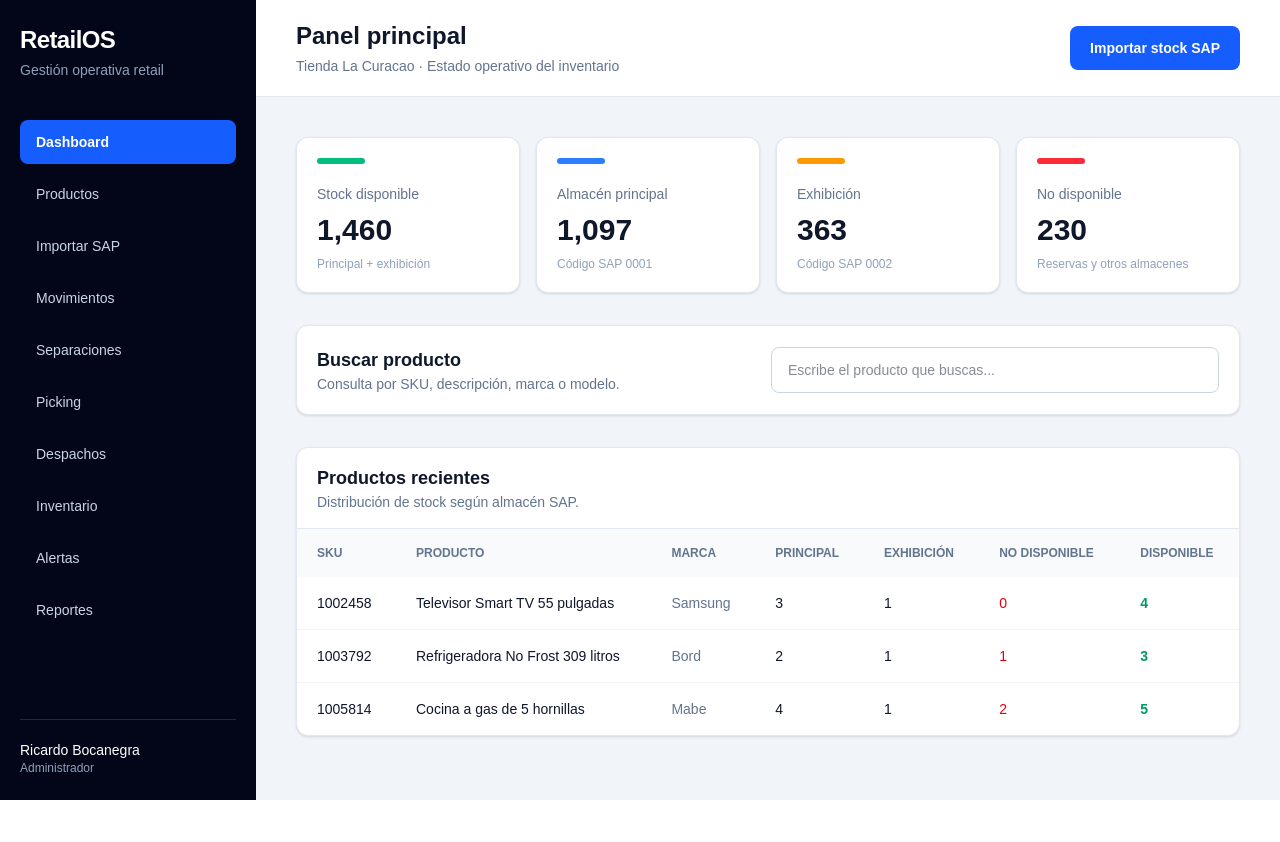
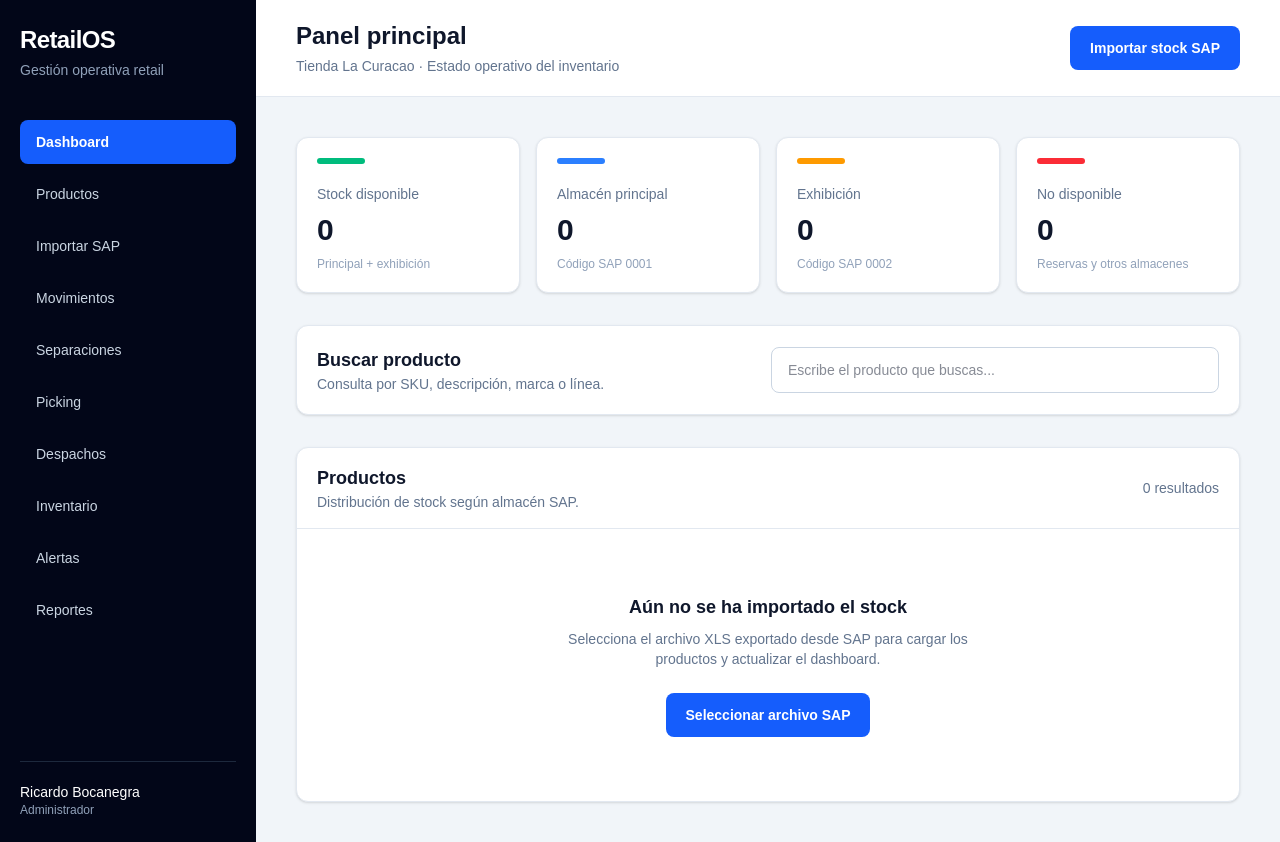
Before and after one commit to rbocanegravilla-ship-it/retailos, a Next.js app in the folder retailos-web/: page / in a window 1280 px wide. Before the commit the page ends 800 px from the top, so only its background shows below. Built offline with nearby package versions, Linux system fonts and the light colour scheme.

Commit message:
Implementar importador SAP y buscador de productos

```diff
--- a/retailos-web/src/app/page.tsx
+++ b/retailos-web/src/app/page.tsx
@@ -1,64 +1,311 @@
-const indicators = [
+"use client";
+
+import {
+  ChangeEvent,
+  useEffect,
+  useMemo,
+  useRef,
+  useState,
+} from "react";
+
+type Product = {
+  sku: string;
+  description: string;
+  brand: string;
+  line: string;
+  principal: number;
+  exhibition: number;
+  unavailable: number;
+};
+
+type ImportMessage = {
+  type: "success" | "error" | "idle";
+  text: string;
+};
+
+const STORAGE_KEY = "retailos-products-v1";
+
+function normalizeHeader(value: string): string {
+  return value
+    .normalize("NFD")
+    .replace(/[\u0300-\u036f]/g, "")
+    .toLowerCase()
+    .replace(/[.\s_-]/g, "")
+    .trim();
+}
+
+function parseQuantity(value: string): number {
+  const cleaned = value
+    .trim()
+    .replace(/\s/g, "")
+    .replace(/,/g, "");
+
+  const quantity = Number(cleaned);
+
+  return Number.isFinite(quantity) ? quantity : 0;
+}
+
+function parseSapFile(text: string): Product[] {
+  const lines = text
+    .replace(/\u0000/g, "")
+    .split(/\r?\n/)
+    .filter((line) => line.trim().length > 0);
+
+  const headerRowIndex = lines.findIndex(
+    (line) =>
+      line.includes("Artículo") &&
+      line.includes("Alm.") &&
+      line.includes("LibrUtiliz"),
+  );
+
+  if (headerRowIndex === -1) {
+    throw new Error(
+      "No se encontraron las columnas Artículo, Alm. y LibrUtiliz.",
+    );
+  }
+
+  const headers = lines[headerRowIndex]
+    .split("\t")
+    .map((header) => normalizeHeader(header));
+
+  const headerIndex = new Map<string, number>();
+
+  headers.forEach((header, index) => {
+    if (header) {
+      headerIndex.set(header, index);
+    }
+  });
+
+  const requiredHeaders = [
+    "alm",
+    "articulo",
+    "textobrevedearticulo",
+    "textomarca",
+    "linea",
+    "librutiliz",
+  ];
+
+  const missingHeaders = requiredHeaders.filter(
+    (header) => !headerIndex.has(header),
+  );
+
+  if (missingHeaders.length > 0) {
+    throw new Error(
+      `Faltan columnas necesarias: ${missingHeaders.join(", ")}`,
+    );
+  }
+
+  const productsMap = new Map<string, Product>();
+
+  for (const line of lines.slice(headerRowIndex + 1)) {
+    const columns = line.split("\t");
+
+    const getValue = (header: string): string => {
+      const index = headerIndex.get(header);
+      return index === undefined ? "" : (columns[index] ?? "").trim();
+    };
+
+    const sku = getValue("articulo");
+    const warehouse = getValue("alm").padStart(4, "0");
+    const quantity = parseQuantity(getValue("librutiliz"));
+
+    if (!sku || !warehouse || quantity === 0) {
+      continue;
+    }
+
+    const existingProduct = productsMap.get(sku);
+
+    const product: Product =
+      existingProduct ?? {
+        sku,
+        description: getValue("textobrevedearticulo"),
+        brand: getValue("textomarca"),
+        line: getValue("linea"),
+        principal: 0,
+        exhibition: 0,
+        unavailable: 0,
+      };
+
+    if (warehouse === "0001") {
+      product.principal += quantity;
+    } else if (warehouse === "0002") {
+      product.exhibition += quantity;
+    } else {
+      product.unavailable += quantity;
+    }
+
+    productsMap.set(sku, product);
+  }
+
+  return Array.from(productsMap.values()).sort((a, b) =>
+    a.description.localeCompare(b.description, "es"),
+  );
+}
+
+export default function Home() {
+  const [products, setProducts] = useState<Product[]>([]);
+  const [search, setSearch] = useState("");
+  const [fileName, setFileName] = useState("");
+  const [importMessage, setImportMessage] = useState<ImportMessage>({
+    type: "idle",
+    text: "",
+  });
+
+  const fileInputRef = useRef<HTMLInputElement>(null);
+
+  useEffect(() => {
+    try {
+      const savedProducts = localStorage.getItem(STORAGE_KEY);
+
+      if (savedProducts) {
+        setProducts(JSON.parse(savedProducts) as Product[]);
+      }
+    } catch {
+      localStorage.removeItem(STORAGE_KEY);
+    }
+  }, []);
+
+  const indicators = useMemo(() => {
+    const totals = products.reduce(
+      (accumulator, product) => {
+        accumulator.principal += product.principal;
+        accumulator.exhibition += product.exhibition;
+        accumulator.unavailable += product.unavailable;
+        return accumulator;
+      },
+      {
+        principal: 0,
+        exhibition: 0,
+        unavailable: 0,
+      },
+    );
+
+    return {
+      ...totals,
+      available: totals.principal + totals.exhibition,
+    };
+  }, [products]);
+
+  const filteredProducts = useMemo(() => {
+    const normalizedSearch = search.trim().toLowerCase();
+
+    if (!normalizedSearch) {
+      return products;
+    }
+
+    return products.filter((product) =>
+      [
+        product.sku,
+        product.description,
+        product.brand,
+        product.line,
+      ].some((value) => value.toLowerCase().includes(normalizedSearch)),
+    );
+  }, [products, search]);
+
+  async function handleFileChange(
+    event: ChangeEvent<HTMLInputElement>,
+  ): Promise<void> {
+    const file = event.target.files?.[0];
+
+    if (!file) {
+      return;
+    }
+
+    setFileName(file.name);
+    setImportMessage({
+      type: "idle",
+      text: "Leyendo y procesando el archivo SAP...",
+    });
+
+    try {
+      const buffer = await file.arrayBuffer();
+      const bytes = new Uint8Array(buffer);
+
+      const encoding =
+        bytes[0] === 0xff && bytes[1] === 0xfe
+          ? "utf-16le"
+          : "utf-8";
+
+      const decodedText = new TextDecoder(encoding).decode(buffer);
+      const importedProducts = parseSapFile(decodedText);
+
+      if (importedProducts.length === 0) {
+        throw new Error(
+          "El archivo fue leído, pero no contiene productos con stock.",
+        );
+      }
+
+      setProducts(importedProducts);
+      localStorage.setItem(
+        STORAGE_KEY,
+        JSON.stringify(importedProducts),
+      );
+
+      setImportMessage({
+        type: "success",
+        text: `${importedProducts.length.toLocaleString(
+          "es-PE",
+        )} productos cargados correctamente.`,
+      });
+    } catch (error) {
+      const message =
+        error instanceof Error
+          ? error.message
+          : "No fue posible procesar el archivo.";
+
+      setImportMessage({
+        type: "error",
+        text: message,
+      });
+    } finally {
+      event.target.value = "";
+    }
+  }
+
+  const cards = [
     {
       title: "Stock disponible",
-    value: "1,460",
+      value: indicators.available,
       detail: "Principal + exhibición",
       accent: "bg-emerald-500",
     },
     {
       title: "Almacén principal",
-    value: "1,097",
+      value: indicators.principal,
       detail: "Código SAP 0001",
       accent: "bg-blue-500",
     },
     {
       title: "Exhibición",
-    value: "363",
+      value: indicators.exhibition,
       detail: "Código SAP 0002",
       accent: "bg-amber-500",
     },
     {
       title: "No disponible",
-    value: "230",
+      value: indicators.unavailable,
       detail: "Reservas y otros almacenes",
       accent: "bg-red-500",
     },
   ];
 
-const products = [
-  {
-    sku: "1002458",
-    product: "Televisor Smart TV 55 pulgadas",
-    brand: "Samsung",
-    principal: 3,
-    exhibition: 1,
-    unavailable: 0,
-  },
-  {
-    sku: "1003792",
-    product: "Refrigeradora No Frost 309 litros",
-    brand: "Bord",
-    principal: 2,
-    exhibition: 1,
-    unavailable: 1,
-  },
-  {
-    sku: "1005814",
-    product: "Cocina a gas de 5 hornillas",
-    brand: "Mabe",
-    principal: 4,
-    exhibition: 1,
-    unavailable: 2,
-  },
-];
-
-export default function Home() {
   return (
     <main className="min-h-screen bg-slate-100 text-slate-900">
+      <input
+        ref={fileInputRef}
+        type="file"
+        accept=".xls,.txt"
+        onChange={handleFileChange}
+        className="hidden"
+      />
+
       <div className="flex min-h-screen">
         <aside className="hidden w-64 flex-col bg-slate-950 px-5 py-6 text-white lg:flex">
           <div className="mb-10">
-            <h1 className="text-2xl font-bold tracking-tight">RetailOS</h1>
+            <h1 className="text-2xl font-bold tracking-tight">
+              RetailOS
+            </h1>
             <p className="mt-1 text-sm text-slate-400">
               Gestión operativa retail
             </p>
@@ -79,6 +326,12 @@ export default function Home() {
             ].map((item, index) => (
               <button
                 key={item}
+                type="button"
+                onClick={() => {
+                  if (item === "Importar SAP") {
+                    fileInputRef.current?.click();
+                  }
+                }}
                 className={`w-full rounded-lg px-4 py-3 text-left transition ${
                   index === 0
                     ? "bg-blue-600 font-semibold"
@@ -91,43 +344,80 @@ export default function Home() {
           </nav>
 
           <div className="mt-auto border-t border-slate-800 pt-5">
-            <p className="text-sm font-medium">Ricardo Bocanegra</p>
-            <p className="text-xs text-slate-400">Administrador</p>
+            <p className="text-sm font-medium">
+              Ricardo Bocanegra
+            </p>
+            <p className="text-xs text-slate-400">
+              Administrador
+            </p>
           </div>
         </aside>
 
-        <section className="flex-1">
+        <section className="min-w-0 flex-1">
           <header className="border-b border-slate-200 bg-white px-6 py-5 lg:px-10">
             <div className="flex flex-col justify-between gap-4 sm:flex-row sm:items-center">
               <div>
-                <h2 className="text-2xl font-bold">Panel principal</h2>
+                <h2 className="text-2xl font-bold">
+                  Panel principal
+                </h2>
                 <p className="mt-1 text-sm text-slate-500">
                   Tienda La Curacao · Estado operativo del inventario
                 </p>
               </div>
 
-              <button className="rounded-lg bg-blue-600 px-5 py-3 text-sm font-semibold text-white transition hover:bg-blue-700">
+              <button
+                type="button"
+                onClick={() => fileInputRef.current?.click()}
+                className="rounded-lg bg-blue-600 px-5 py-3 text-sm font-semibold text-white transition hover:bg-blue-700"
+              >
                 Importar stock SAP
               </button>
             </div>
           </header>
 
           <div className="space-y-8 p-6 lg:p-10">
+            {importMessage.text && (
+              <div
+                className={`rounded-lg border px-4 py-3 text-sm ${
+                  importMessage.type === "success"
+                    ? "border-emerald-200 bg-emerald-50 text-emerald-700"
+                    : importMessage.type === "error"
+                      ? "border-red-200 bg-red-50 text-red-700"
+                      : "border-blue-200 bg-blue-50 text-blue-700"
+                }`}
+              >
+                <p className="font-medium">
+                  {importMessage.text}
+                </p>
+
+                {fileName && (
+                  <p className="mt-1 text-xs opacity-80">
+                    Archivo: {fileName}
+                  </p>
+                )}
+              </div>
+            )}
+
             <section className="grid gap-4 sm:grid-cols-2 xl:grid-cols-4">
-              {indicators.map((indicator) => (
+              {cards.map((card) => (
                 <article
-                  key={indicator.title}
+                  key={card.title}
                   className="rounded-xl border border-slate-200 bg-white p-5 shadow-sm"
                 >
                   <div
-                    className={`mb-5 h-1.5 w-12 rounded-full ${indicator.accent}`}
+                    className={`mb-5 h-1.5 w-12 rounded-full ${card.accent}`}
                   />
+
                   <p className="text-sm font-medium text-slate-500">
-                    {indicator.title}
+                    {card.title}
                   </p>
-                  <p className="mt-2 text-3xl font-bold">{indicator.value}</p>
+
+                  <p className="mt-2 text-3xl font-bold">
+                    {card.value.toLocaleString("es-PE")}
+                  </p>
+
                   <p className="mt-2 text-xs text-slate-400">
-                    {indicator.detail}
+                    {card.detail}
                   </p>
                 </article>
               ))}
@@ -136,14 +426,18 @@ export default function Home() {
             <section className="rounded-xl border border-slate-200 bg-white p-5 shadow-sm">
               <div className="flex flex-col justify-between gap-4 md:flex-row md:items-center">
                 <div>
-                  <h3 className="text-lg font-bold">Buscar producto</h3>
+                  <h3 className="text-lg font-bold">
+                    Buscar producto
+                  </h3>
                   <p className="text-sm text-slate-500">
-                    Consulta por SKU, descripción, marca o modelo.
+                    Consulta por SKU, descripción, marca o línea.
                   </p>
                 </div>
 
                 <input
                   type="search"
+                  value={search}
+                  onChange={(event) => setSearch(event.target.value)}
                   placeholder="Escribe el producto que buscas..."
                   className="w-full rounded-lg border border-slate-300 px-4 py-3 text-sm outline-none transition focus:border-blue-500 focus:ring-4 focus:ring-blue-100 md:max-w-md"
                 />
@@ -151,20 +445,50 @@ export default function Home() {
             </section>
 
             <section className="overflow-hidden rounded-xl border border-slate-200 bg-white shadow-sm">
-              <div className="border-b border-slate-200 px-5 py-4">
-                <h3 className="text-lg font-bold">Productos recientes</h3>
+              <div className="flex flex-col justify-between gap-3 border-b border-slate-200 px-5 py-4 sm:flex-row sm:items-center">
+                <div>
+                  <h3 className="text-lg font-bold">
+                    Productos
+                  </h3>
                   <p className="text-sm text-slate-500">
                     Distribución de stock según almacén SAP.
                   </p>
                 </div>
 
+                <p className="text-sm font-medium text-slate-500">
+                  {filteredProducts.length.toLocaleString("es-PE")}{" "}
+                  resultados
+                </p>
+              </div>
+
+              {products.length === 0 ? (
+                <div className="px-6 py-16 text-center">
+                  <h4 className="text-lg font-semibold">
+                    Aún no se ha importado el stock
+                  </h4>
+                  <p className="mx-auto mt-2 max-w-md text-sm text-slate-500">
+                    Selecciona el archivo XLS exportado desde SAP
+                    para cargar los productos y actualizar el
+                    dashboard.
+                  </p>
+
+                  <button
+                    type="button"
+                    onClick={() => fileInputRef.current?.click()}
+                    className="mt-6 rounded-lg bg-blue-600 px-5 py-3 text-sm font-semibold text-white hover:bg-blue-700"
+                  >
+                    Seleccionar archivo SAP
+                  </button>
+                </div>
+              ) : (
                 <div className="overflow-x-auto">
-                <table className="w-full min-w-[800px] text-left text-sm">
+                  <table className="w-full min-w-[950px] text-left text-sm">
                     <thead className="bg-slate-50 text-xs uppercase text-slate-500">
                       <tr>
-                      <th className="px-5 py-4">SKU</th>
+                        <th className="px-5 py-4">SKU / Artículo</th>
                         <th className="px-5 py-4">Producto</th>
                         <th className="px-5 py-4">Marca</th>
+                        <th className="px-5 py-4">Línea</th>
                         <th className="px-5 py-4">Principal</th>
                         <th className="px-5 py-4">Exhibición</th>
                         <th className="px-5 py-4">No disponible</th>
@@ -173,26 +497,57 @@ export default function Home() {
                     </thead>
 
                     <tbody className="divide-y divide-slate-100">
-                    {products.map((product) => (
-                      <tr key={product.sku} className="hover:bg-slate-50">
-                        <td className="px-5 py-4 font-medium">{product.sku}</td>
-                        <td className="px-5 py-4">{product.product}</td>
+                      {filteredProducts.slice(0, 200).map((product) => (
+                        <tr
+                          key={product.sku}
+                          className="hover:bg-slate-50"
+                        >
+                          <td className="px-5 py-4 font-semibold text-blue-700">
+                            {product.sku}
+                          </td>
+
+                          <td className="px-5 py-4">
+                            {product.description}
+                          </td>
+
                           <td className="px-5 py-4 text-slate-500">
-                          {product.brand}
+                            {product.brand || "Sin marca"}
                           </td>
-                        <td className="px-5 py-4">{product.principal}</td>
-                        <td className="px-5 py-4">{product.exhibition}</td>
+
+                          <td className="px-5 py-4 text-slate-500">
+                            {product.line || "—"}
+                          </td>
+
+                          <td className="px-5 py-4">
+                            {product.principal}
+                          </td>
+
+                          <td className="px-5 py-4">
+                            {product.exhibition}
+                          </td>
+
                           <td className="px-5 py-4 text-red-600">
                             {product.unavailable}
                           </td>
+
                           <td className="px-5 py-4 font-semibold text-emerald-600">
-                          {product.principal + product.exhibition}
+                            {product.principal +
+                              product.exhibition}
                           </td>
                         </tr>
                       ))}
                     </tbody>
                   </table>
+
+                  {filteredProducts.length > 200 && (
+                    <div className="border-t border-slate-200 px-5 py-4 text-sm text-slate-500">
+                      Se muestran los primeros 200 resultados.
+                      Utiliza el buscador para encontrar un producto
+                      específico.
                     </div>
+                  )}
+                </div>
+              )}
             </section>
           </div>
         </section>
```
Lines whose indentation alone changed are shown as unchanged.
